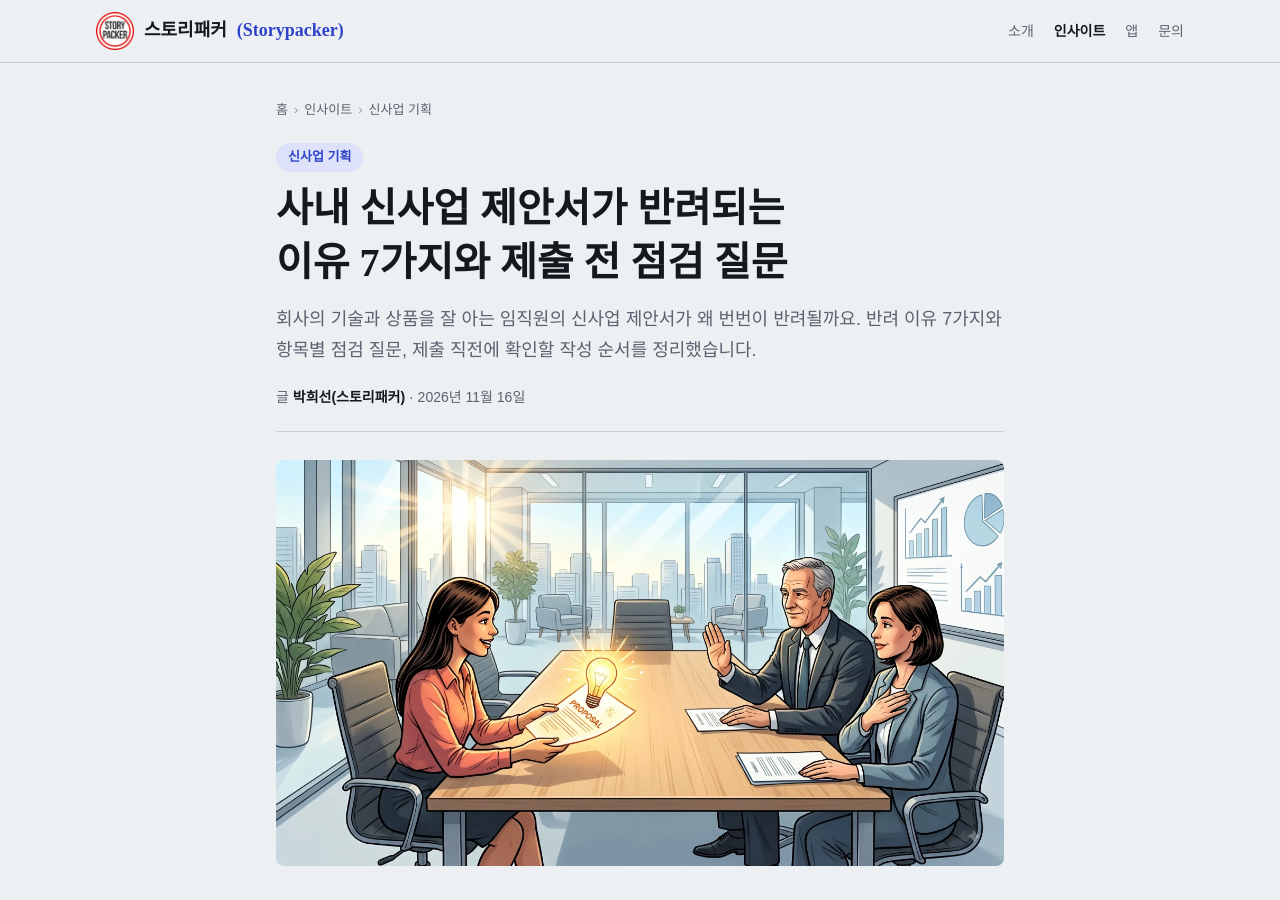
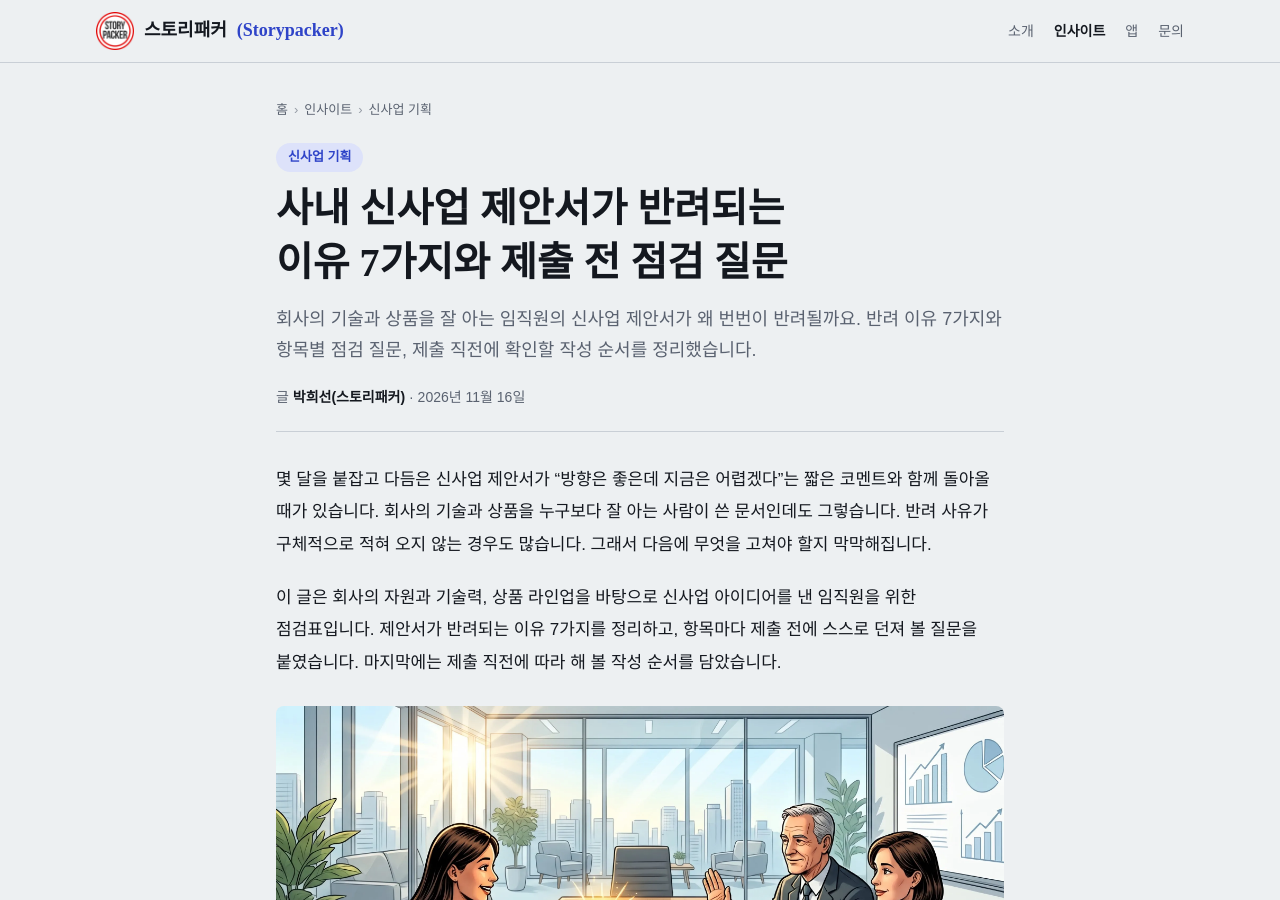
Before and after one commit to storypacker/intro, a Jekyll site: the page built from _posts/2026-11-16-why-internal-business-proposals-get-rejected.md, in a window 1280 px wide and 900 px high. Built offline with Jekyll 4.4.1, drawn with Linux system fonts in a browser that asks for light colours; some web fonts are replaced.

Commit message:
대표 이미지: 경로 자동 보정, 위치 선택(제목 아래/첫 소제목 앞), 본문 깨진 이미지 정리
- _includes/img-url.html: 앞에 / 없는 경로나 파일 이름만 적어도 /img/insights/ 기준 주소로 바꿈
- post.html: image_position(top 기본, after-intro = 도입 문단 뒤·첫 소제목 앞)
- post-card, 공유 이미지(og), 구조화 데이터도 같은 경로 처리
- 3편: 본문에 앞에 / 없이 넣어 깨져 보이던 중복 이미지를 지우고 대표 이미지로 일원화

Co-Authored-By: Claude Opus 5.5 <noreply@anthropic.com>
Claude-Session: https://claude.ai/code/session_01QHybt6BjWw3axTEaFDbpJ3

```diff
--- a/_includes/post-card.html
+++ b/_includes/post-card.html
@@ -1,7 +1,7 @@
 {%- assign p = include.post -%}
 {%- assign pc = site.data.categories | where: "id", p.category | first -%}
 <a class="post-card" href="{{ p.url | relative_url }}">
-  {%- if p.image and p.image != "" %}<img class="pc-img" src="{{ p.image | relative_url }}" alt="" loading="lazy">{% endif %}
+  {%- if p.image and p.image != "" %}<img class="pc-img" src="{% include img-url.html src=p.image %}" alt="" loading="lazy">{% endif %}
   <div class="pc-body">
     {% if pc %}<span class="pc-cat">{{ pc.name }}</span>{% endif %}
     <h3>{{ p.title | escape }}</h3>
--- a/_layouts/base.html
+++ b/_layouts/base.html
@@ -4,7 +4,7 @@
 <meta charset="utf-8">
 <meta name="viewport" content="width=device-width, initial-scale=1, viewport-fit=cover">
 {%- assign desc = page.description | default: site.description | strip_html | normalize_whitespace | escape -%}
-{%- assign share_image = page.image | default: site.og_image | absolute_url %}
+{%- if page.image and page.image != "" -%}{%- capture share_image -%}{% include img-url.html src=page.image %}{%- endcapture -%}{%- assign share_image = share_image | strip | absolute_url -%}{%- else -%}{%- assign share_image = site.og_image | absolute_url -%}{%- endif %}
 <title>{% if page.title %}{{ page.title | escape }} | {% endif %}{{ site.title }}</title>
 <meta name="description" content="{{ desc }}">
 <link rel="canonical" href="{{ page.url | absolute_url }}">
--- a/_layouts/post.html
+++ b/_layouts/post.html
@@ -14,11 +14,19 @@ layout: base
     {% if page.description %}<p class="lede">{{ page.description | escape }}</p>{% endif %}
     <p class="post-meta">글 <strong>{{ page.author | default: site.author.byline | default: site.author.name }}</strong> · <time datetime="{{ page.date | date_to_xmlschema }}">{{ page.date | date: "%Y년 %-m월 %-d일" }}</time>{% if page.updated %} · 고침 <time datetime="{{ page.updated | date_to_xmlschema }}">{{ page.updated | date: "%Y년 %-m월 %-d일" }}</time>{% endif %}</p>
   </header>
-  {%- if page.image and page.image != "" %}
-  <figure class="cover"><img src="{{ page.image | relative_url }}" alt="{{ page.image_alt | default: page.title | escape }}">{% if page.image_caption %}<figcaption>{{ page.image_caption | escape }}</figcaption>{% endif %}</figure>
-  {%- endif %}
+  {%- assign cover_pos = page.image_position | default: "top" -%}
+  {%- capture cover_html -%}{%- if page.image and page.image != "" -%}
+  <figure class="cover"><img src="{% include img-url.html src=page.image %}" alt="{{ page.image_alt | default: page.title | escape }}">{% if page.image_caption and page.image_caption != "" %}<figcaption>{{ page.image_caption | escape }}</figcaption>{% endif %}</figure>
+  {%- endif -%}{%- endcapture -%}
+  {%- if cover_pos != "after-intro" %}{{ cover_html }}{% endif %}
   <div class="prose">
+{%- if cover_pos == "after-intro" and cover_html != "" and content contains "<h2" -%}
+{%- assign parts = content | split: "<h2" -%}
+{{ parts[0] }}{{ cover_html }}{% for part in parts offset: 1 %}<h2{{ part }}{% endfor %}
+{%- else -%}
+{%- if cover_pos == "after-intro" %}{{ cover_html }}{% endif %}
 {{ content }}
+{%- endif %}
   </div>
   {%- if page.tags and page.tags.size > 0 %}
   <ul class="tags" aria-label="태그">{% for t in page.tags %}<li>#{{ t | escape }}</li>{% endfor %}</ul>
@@ -60,7 +68,7 @@ layout: base
  "dateModified":"{% if page.updated %}{{ page.updated | date_to_xmlschema }}{% else %}{{ page.date | date_to_xmlschema }}{% endif %}",
  "inLanguage":"ko",
  "mainEntityOfPage":"{{ page.url | absolute_url }}",
- {% if page.image and page.image != "" %}"image":"{{ page.image | absolute_url }}",{% endif %}
+ {% if page.image and page.image != "" %}{% capture ld_img %}{% include img-url.html src=page.image %}{% endcapture %}"image":"{{ ld_img | strip | absolute_url }}",{% endif %}
  "author":{"@type":"Person","name":{{ site.author.name | jsonify }},"url":"{{ '/#about' | absolute_url }}"},
  "publisher":{"@type":"Organization","name":"스토리패커 (Storypacker)","logo":{"@type":"ImageObject","url":"{{ '/img/logo-badge.png' | absolute_url }}"}}}
 </script>
--- a/_posts/2026-11-16-why-internal-business-proposals-get-rejected.md
+++ b/_posts/2026-11-16-why-internal-business-proposals-get-rejected.md
@@ -3,8 +3,9 @@ title: "사내 신사업 제안서가 반려되는 이유 7가지와 제출 전
 description: "회사의 기술과 상품을 잘 아는 임직원의 신사업 제안서가 왜 번번이 반려될까요. 반려 이유 7가지와 항목별 점검 질문, 제출 직전에 확인할 작성 순서를 정리했습니다."
 category: new-business
 date: 2026-11-16 16:52:00 +0900
-image: "img/insights/Code_Generated_Image3.webp"
+image: "/img/insights/Code_Generated_Image3.webp"
 image_alt: "사내 신사업 제안이 반려되는 모습"
+image_position: "after-intro"
 tags: ["신사업 제안서","사내 제안","신사업 기획","사업계획서","제안서 반려"]
 published: true
 ---
@@ -25,7 +26,6 @@ published: true
 
 ## 제안서가 반려되는 이유 7가지와 스스로 던질 질문
 
-![사내 신사업 제안서가 반려되는 이유 7가지와 제출 전 점검 질문](img/insights/Code_Generated_Image3.webp)
 
 아래 일곱 가지는 서로 떨어져 있지 않습니다. 고객 문제가 흐리면 근거도 약해지고, 근거가 약하면 비용 계산도 흔들립니다. 그러니 한 항목만 고치기보다 처음부터 끝까지 한 번 훑어보시기 바랍니다.
 
```
Also changed, not shown: _includes/img-url.html (added, +9 -0 lines), _posts/2026-11-16-brand-storytelling-meaning-checklist.md (+1 -1 lines), _posts/2026-11-16-service-robot-business-challenges.md (+2 -2 lines).
